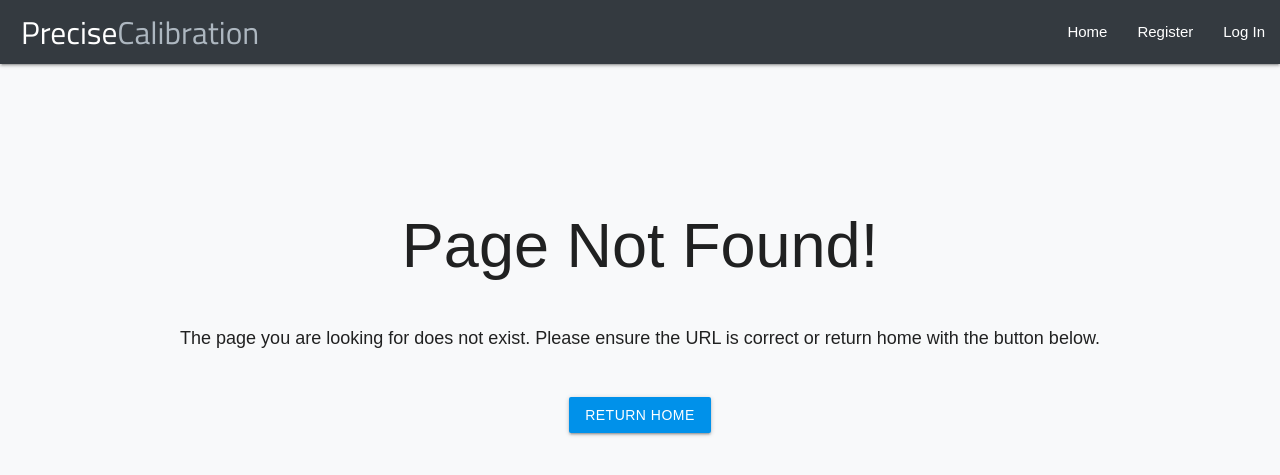
After one commit to shaneoh10/ms3-precise-calibration, a Flask app: template templates/404.html in a window 1280 px wide. The commit adds this page. Shown: the top 475 px of the page. Run offline with Flask 2, Linux system fonts and the light colour scheme; the template is opened without the code that fills it, so the values that code supplies are empty; some libraries are stand-ins or nearby versions; some web fonts are replaced.

Commit message:
feat: Add 404 error template

```diff
--- a/app.py
+++ b/app.py
@@ -71,6 +71,15 @@ def home():
     Renders the home page teplate
     """
     return render_template("home.html")
+
+
+# https://flask.palletsprojects.com/en/1.1.x/patterns/errorpages/
+@app.errorhandler(404)
+def page_not_found(e):
+    """
+    Renders 404 template if URL entered is not found.
+    """
+    return render_template('404.html'), 404
 
 
 @app.route("/register", methods=["GET", "POST"])
--- a/static/css/style.css
+++ b/static/css/style.css
@@ -150,6 +150,16 @@ span.badge.new:after {
     font-size: 1.2rem;
 }
 
+.div-404 {
+    margin-top: 5rem;
+    padding: 2rem;
+}
+
+.div-404 p {
+    font-size: 1.2rem;
+    margin: 3rem 0;
+}
+
 /********************** MEDIA QUERIES  */
 
 @media screen and (max-width: 600px) {
--- /dev/null
+++ b/templates/404.html
@@ -0,0 +1,11 @@
+{% extends 'base.html' %}
+{% block content %}
+
+<div class="center-align div-404">
+    <h1>Page Not Found!</h1>
+    <p>The page you are looking for does not exist. Please ensure the URL is correct or return home
+        with the button below.</p>
+    <a href="{{ url_for('home') }}" class="center-align btn light-blue accent-4">Return Home</a>
+</div>
+
+{% endblock %}
```
